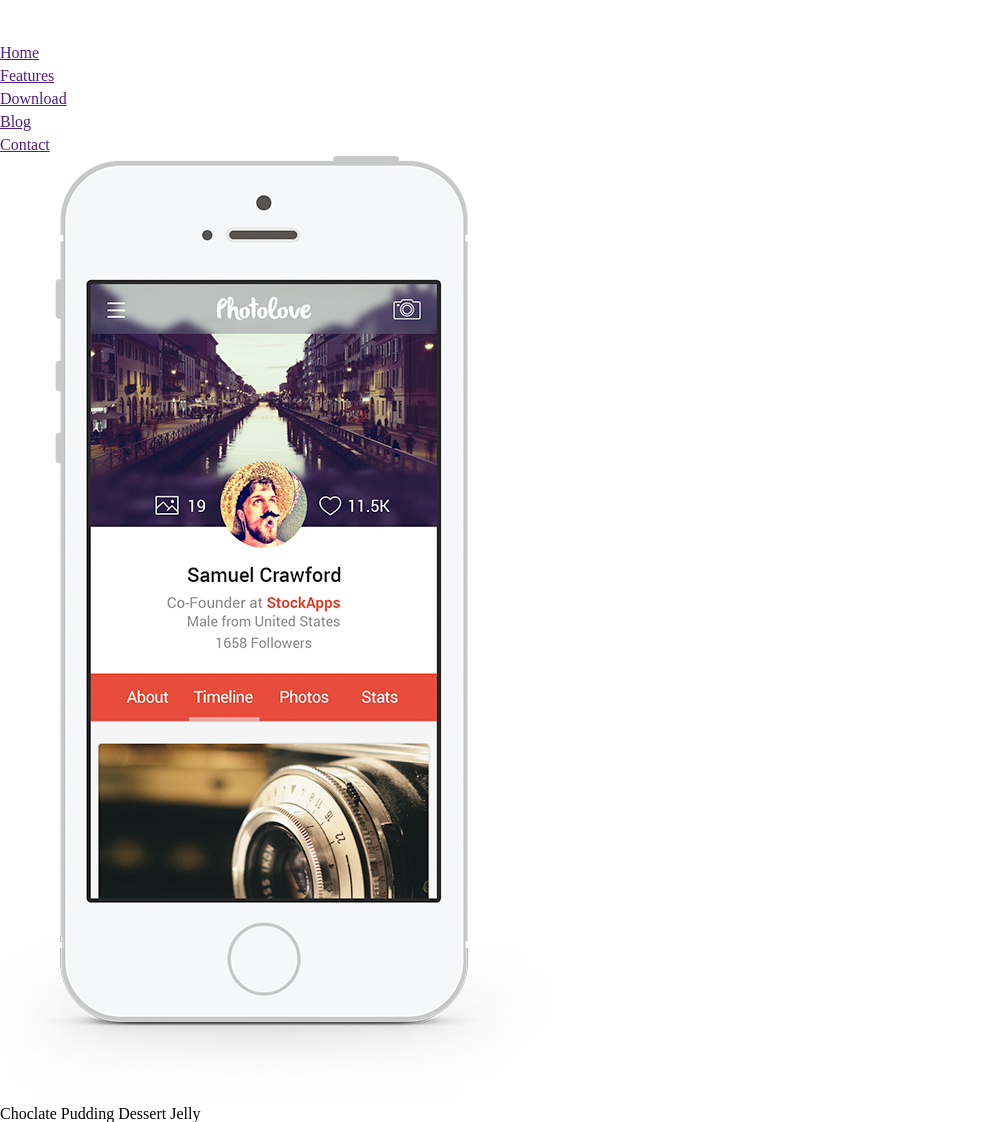
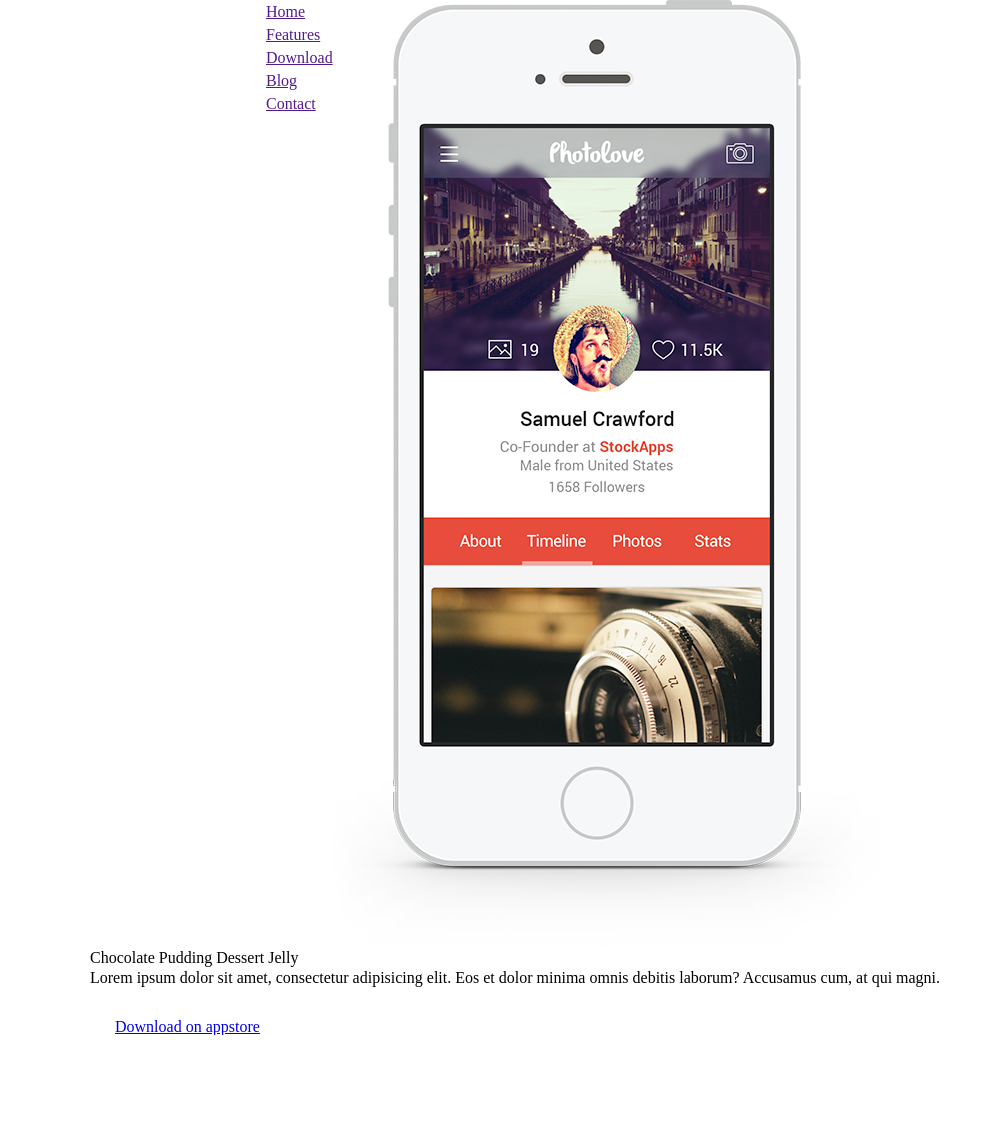
Before and after one commit to Avishek-kr/PSD-chocolate-candy-, a plain HTML site: page index.html in a window 1280 px wide. Shown: the whole page, without its empty margins (0-1002 px from the left). After the commit the page ends 1035 px from the top, so only its background shows below. Drawn offline with Linux system fonts and the light colour scheme.

Commit message:
hero navigation

```diff
--- a/index.html
+++ b/index.html
@@ -10,7 +10,7 @@
         <meta name=viewport content="width=device-width, initial-scale=1"> <!-- Optimizations for mobile devices -->
 
         <!-- Google fonts -->
-        <link href="https://fonts.googleapis.com/css?family=Montserrat:400,700" rel="stylesheet">
+<!--        <link href="https://fonts.googleapis.com/css?family=Montserrat:400,700" rel="stylesheet">-->
 
         <link rel="stylesheet" type="text/css" href="css/animate.css">
         <link rel="stylesheet" type="text/css" href="css/style.css">
@@ -26,13 +26,12 @@
     <body>
             <section id="hero">
                 <div class="container">
-                    <div class="logo">
+                    <div class="logo alignLeft">
                         <a href="/"><img src="./img/logo.png" alt=""></a>
                     </div>
-                </div>
 
                 <nav class="navbar">
-                    <ul class="nav">
+                    <ul class="nav alignRight">
                         <li><a href="">Home</a></li>
                         <li><a href="">Features</a></li>
                         <li><a href="">Download</a></li>
@@ -48,9 +47,12 @@
                 </div>
 
                 <div class="cta-info">
-                    <h2>Choclate Pudding Dessert Jelly</h2>
-                    <p class="hero-para"></p>
+                    <h2>Chocolate Pudding Dessert Jelly</h2>
+                    <p class="hero-para">Lorem ipsum dolor sit amet, consectetur adipisicing elit. Eos et dolor minima omnis debitis laborum? Accusamus cum, at qui magni.</p>
+                    <a href="/" class="cta-button"><img src="img/phone-icon.png" class="phone-icon"  alt="">Download on appstore</a>
                 </div>
+                 </div>
+
             </section>
 
 
```
